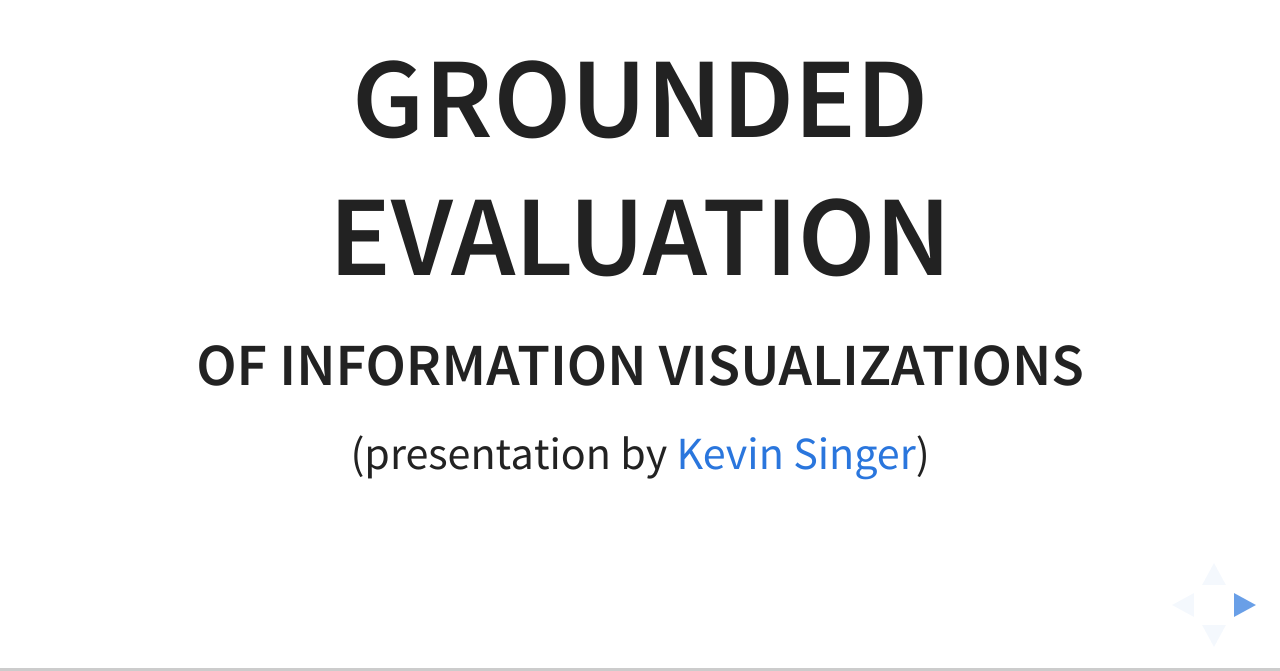
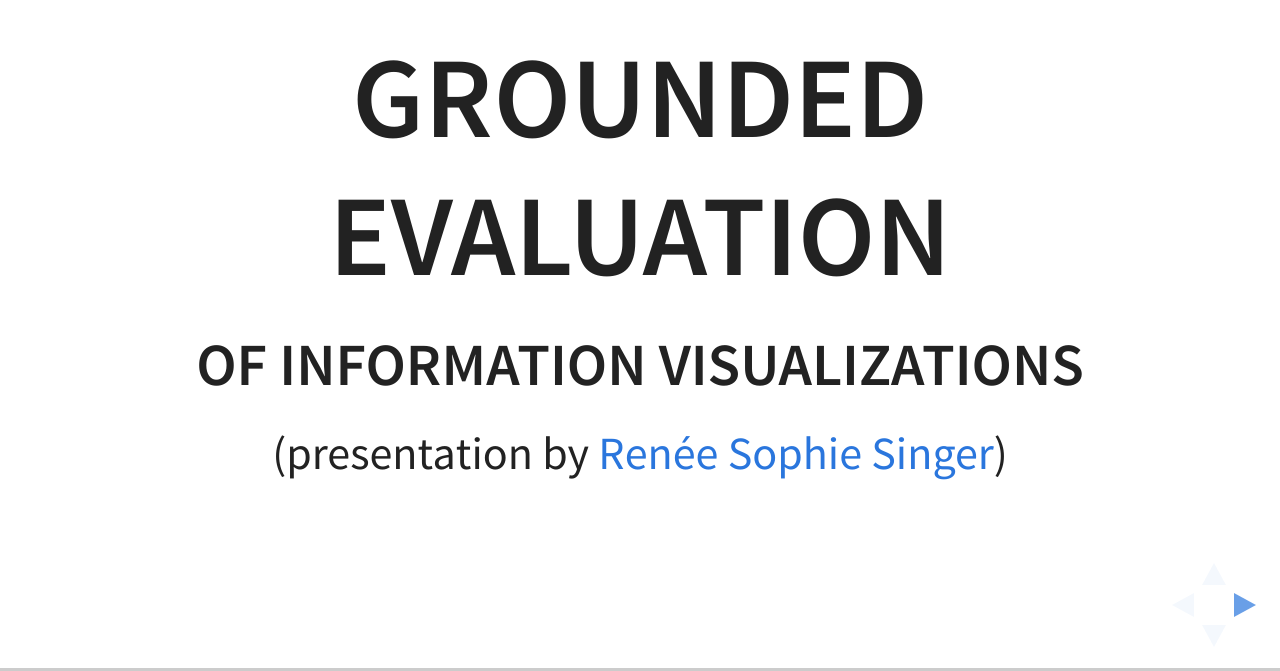
Before and after one commit to pheara/grounded-evaluation-presentation, a website: page index.html in a window 1280 px wide. Shown: the part 129-800 px from the top of the page. Drawn offline with Linux system fonts and the light colour scheme.

Commit message:
updated name.

```diff
--- a/index.html
+++ b/index.html
@@ -7,7 +7,7 @@
 		<title>Grounded Evaluation</title>
 
 		<meta name="description" content=" Presentation on Grounded Evaluation of Information Visualizations (Isenberg, Zuk, Collins, Carpendale, 2008)">
-		<meta name="author" content="Kevin 'm0ru' Singer">
+		<meta name="author" content="Renée Sophie 'pheara' Singer">
 
 		<meta name="apple-mobile-web-app-capable" content="yes">
 		<meta name="apple-mobile-web-app-status-bar-style" content="black-translucent">
@@ -61,7 +61,7 @@
 
 ### of Information Visualizations
 
-(presentation by [Kevin Singer](mailto:kevin.singer@student.tuwien.ac.at))
+(presentation by [Renée Sophie Singer](mailto:renee.singer+groundedevalpresi@posteo.net))
 
 Note:
 
```
